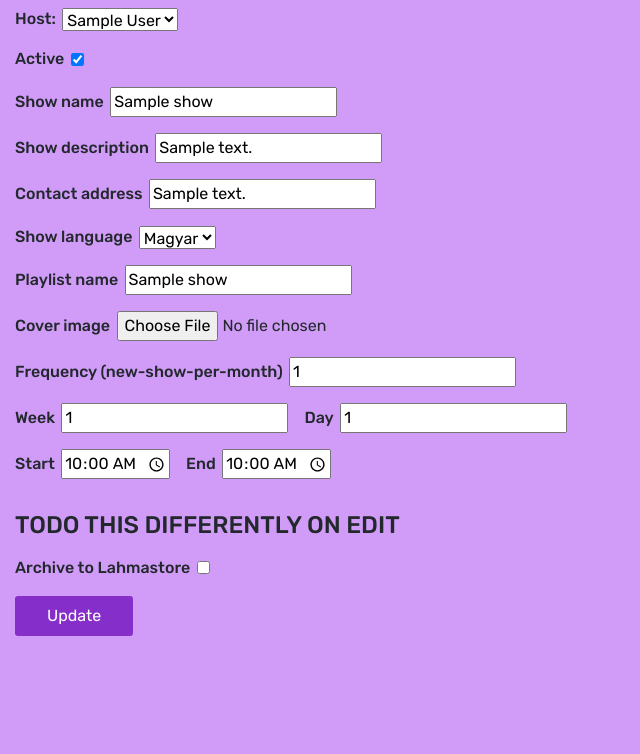
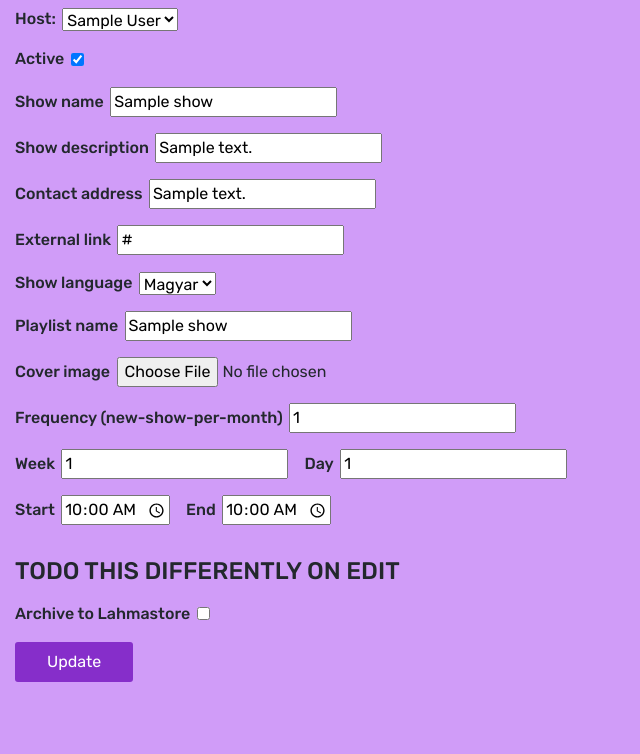
Before and after one commit to lahmacunradio/arcsi, a Flask app: template arcsi/templates/show/edit.html in a window 1280 px wide. Shown: the part 215-969 px from the top of the page, without its empty margins (0-640 px from the left). Before the commit the page ends 851 px from the top, so only its background shows below. Run offline with Flask 2, Linux system fonts and the light colour scheme; the template is opened without the code that fills it: values that come from a table or form of the project are taken from there, others are empty; a user stored in the database is signed in; tables that the repository leaves empty hold one stand-in row (values such as "Sample post"); some libraries are stand-ins or nearby versions.

Commit message:
fix(templates/show): Better copy and new fields to use external link feature

```diff
--- a/arcsi/templates/show/edit.html
+++ b/arcsi/templates/show/edit.html
@@ -40,6 +40,11 @@
     <input name="contact_address" id="contact_address" value="{{ show.contact_address }}">
   </div>
 
+
+   <div>
+    <label for="social_base_url">External link</label>
+    <input name="social_base_url" id="social_base_url" value="{{ show.social_base_url }}">
+  </div>
 
   <div>
     <label for="language">Show language</label>
--- a/arcsi/templates/show/list.html
+++ b/arcsi/templates/show/list.html
@@ -17,9 +17,9 @@
             {% endfor %}</p>
         <p>Show description: {{show.description}}</p>
         <p>Show contact address: {{show.contact_address}}</p>
+        <p>Show external link: {{show.social_base_url}}</p>
+        <p>Show language: {{show.language}}</p>
         <p><img src="{{show.cover_image_url}}" style="max-width: 100%;"></p>
-        <p>Show social base URL: {{show.social_base_url}}</p>
-        <p>Show language: {{show.language}}</p>
         <p>Show playlist name: {{show.playlist_name}}</p>
         <p>Show frequency: {{show.frequency}}</p>
         <p>Show week: {{show.week}}</p>
--- a/arcsi/templates/show/view.html
+++ b/arcsi/templates/show/view.html
@@ -11,11 +11,11 @@
 <p>Show name: {{show.name}}</p>
 <p>Show description: {{show.description}}</p>
 <p>Show contact address: {{show.contact_address}}</p>
+<p>Show external link: {{show.social_base_url}}</p>
 <p>Show language: {{show.language}}</p>
 {% if show.cover_image_url %}
 <img src="{{show.cover_image_url}}">
 {% endif %}
-<p>Show social base URL: {{show.social_base_url}}</p>
 <p>Show playlist name: {{show.playlist_name}}</p>
 <p>Show frequency: {{show.frequency}}</p>
 <p>Show week: {{show.week}}</p>
```
